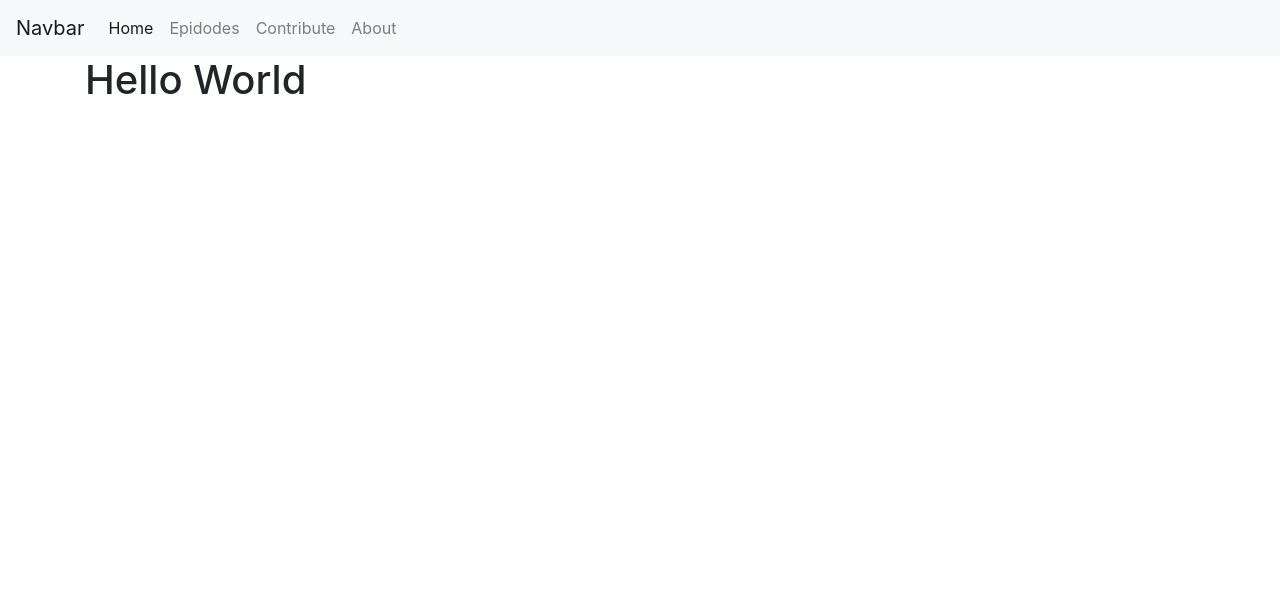
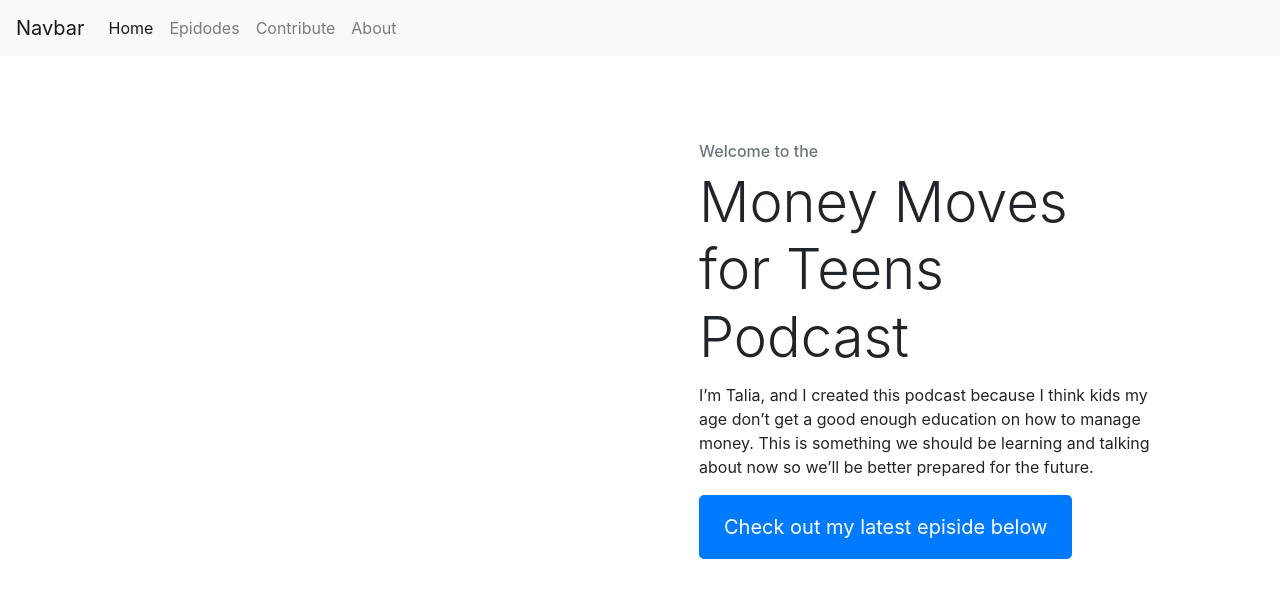
Before and after one commit to tslevy/mm4t-site, a Jekyll site: the page built from index.md, in a window 1280 px wide. Shown: the top 598 px of the page. Built offline with Jekyll 4.4.1, drawn with Linux system fonts in a browser that asks for light colours.

Commit message:
start home layout

```diff
--- a/_includes/foot.html
+++ b/_includes/foot.html
@@ -1,4 +1,4 @@
-</div> <!-- container -->
+
 
 <!-- Optional JavaScript -->
 <!-- jQuery first, then Popper.js, then Bootstrap JS -->
--- a/_includes/head.html
+++ b/_includes/head.html
@@ -14,5 +14,3 @@
 
 <body>
 {% include navbar.html %}
-
-<div class="container">
--- /dev/null
+++ b/_layouts/home.html
@@ -0,0 +1,26 @@
+{% include head.html %}
+
+<section class="mmft-hero">
+
+<div class="container">
+
+<div class="row justify-content-end">
+  <div class="col-md-6">
+  <div class="card mt-6 mb-9 p-4 border-0 opacity-4">
+    <div class="card-body">
+      <p class="card-subtitle mb-2 text-muted h6">Welcome to the</p>
+      <h1 class="card-title display-4">Money Moves for Teens Podcast</h1>
+      <p class="card-text">I’m Talia, and I created this podcast because I think kids my age don’t get a good enough education on how to manage money. This is something we should be learning and talking about now so we’ll be better prepared for the future.</p>
+      <a href="#" class="btn btn-lg btn-primary">Check out my latest episide below</a>
+    </div>
+  </div>
+
+</div> <!--col-->
+</div> <!--row-->
+</div> <!--container-->
+</section>
+
+
+  {{content}}
+
+{% include foot.html %}
--- a/index.md
+++ b/index.md
@@ -1,6 +1,4 @@
 ---
 title: MM4T
-layout: default
+layout: home
 ---
-
-# Hello World
```
